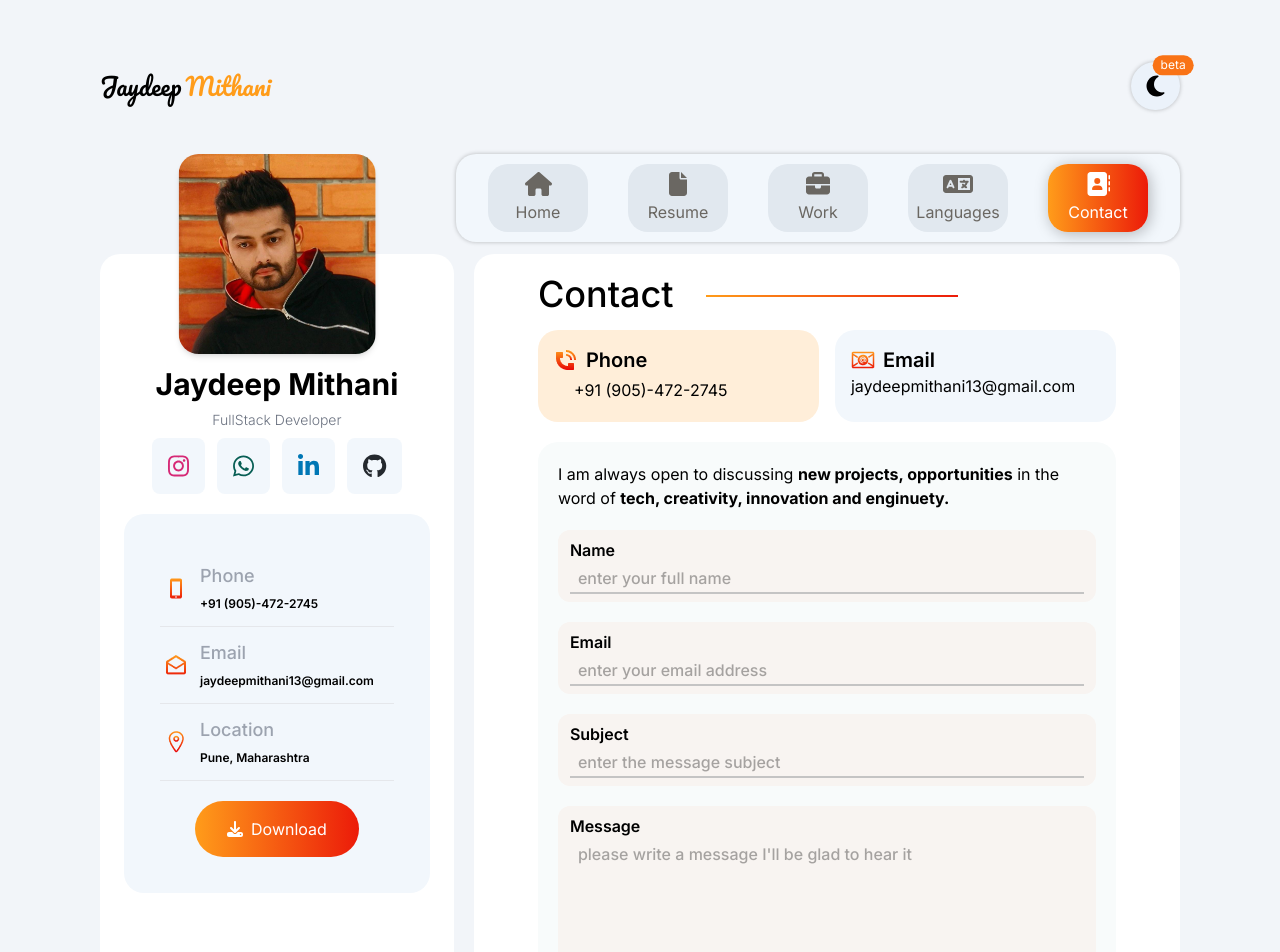
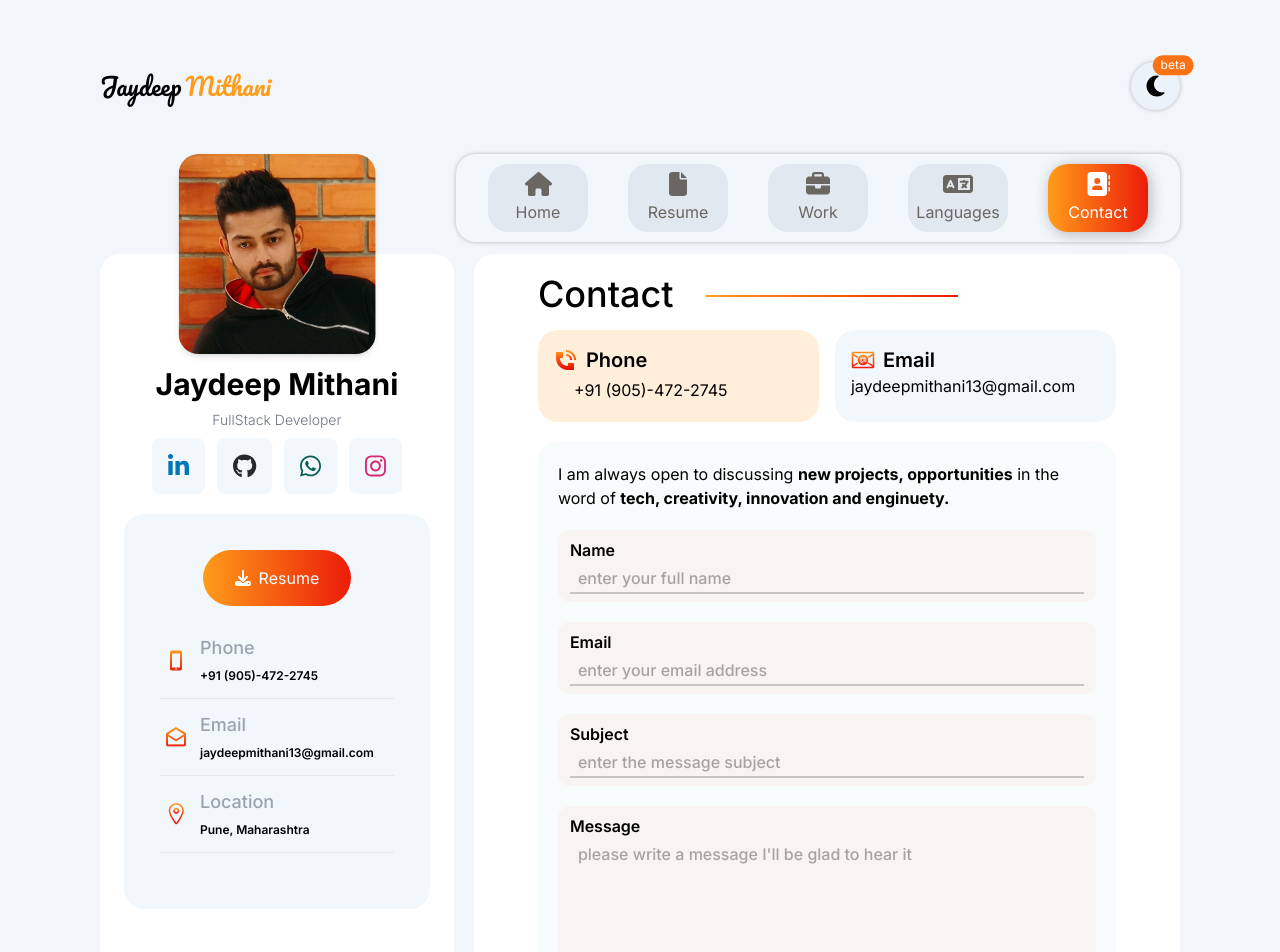
Before and after one commit to jaydeep-mithani/my-profile, a Next.js app: page /contact in a window 1280 px wide. Shown: the top 952 px of the page. Built offline with nearby package versions, Linux system fonts and the light colour scheme.

Commit message:
Error fix

```diff
--- a/src/Content/socialLinks.ts
+++ b/src/Content/socialLinks.ts
@@ -6,20 +6,6 @@ import {
 } from "@fortawesome/free-brands-svg-icons";
 
 export const socialLinks = [
-  {
-    icon: faInstagram,
-    id: "instagram",
-    url: "https://www.instagram.com/the_vertebrate/",
-    title: "Instagram",
-    color: "#d62976",
-  },
-  {
-    icon: faWhatsapp,
-    id: "whatsapp",
-    url: "https://api.whatsapp.com/send?phone=9054722745",
-    title: "WhatsApp",
-    color: "#075e54",
-  },
   {
     icon: faLinkedinIn,
     id: "linkedin",
@@ -34,4 +20,18 @@ export const socialLinks = [
     title: "GitHub",
     color: "#24292e",
   },
+  {
+    icon: faWhatsapp,
+    id: "whatsapp",
+    url: "https://api.whatsapp.com/send?phone=9054722745",
+    title: "WhatsApp",
+    color: "#075e54",
+  },
+  {
+    icon: faInstagram,
+    id: "instagram",
+    url: "https://www.instagram.com/the_vertebrate/",
+    title: "Instagram",
+    color: "#d62976",
+  },
 ];
--- a/src/app/languages/Lang/index.tsx
+++ b/src/app/languages/Lang/index.tsx
@@ -15,7 +15,8 @@ const LangCard = ({
 }) => {
   const progress = useRef(null);
   useEffect(() => {
-    progress.current.style.backgroundPosition = 100 - scale + "%";
+    const prog = progress.current as any;
+    prog.style.backgroundPosition = 100 - scale + "%";
   }, [progress]);
   return (
     <div
--- a/src/components/Dialogue/index.tsx
+++ b/src/components/Dialogue/index.tsx
@@ -11,16 +11,18 @@ const Dialogue = ({
   title: string;
   onClose: any;
 }) => {
-  const dialogueRef = useRef("");
+  const dialogueRef = useRef(null);
 
   useEffect(() => {
     setTimeout(() => {
-      dialogueRef.current.style.height = "300px";
+      const dialogue = dialogueRef.current as any;
+      dialogue.style.height = "300px";
     }, 200);
   }, [dialogueRef]);
 
   const handleDialogueClose = () => {
-    dialogueRef.current.style.height = "0";
+    const dialogue = dialogueRef.current as any;
+    dialogue.style.height = "0";
     setTimeout(() => {
       onClose();
     }, 700);
--- a/src/components/Overview/index.tsx
+++ b/src/components/Overview/index.tsx
@@ -31,6 +31,14 @@ const Overview = () => {
         </div>
       </div>
       <div className="p-4 md:p-9 bg-[#f2f7fc] rounded-[20px] w-full">
+        <a
+          href="./download/resume.pdf"
+          className={`px-8 py-4 rounded-full lg:max-w-fit flex items-center justify-center gap-2 text-white mx-auto mb-4 theme-gradient`}
+          download={"./download/resume.pdf"}
+        >
+          <FontAwesomeIcon icon={faDownload} className="block" />
+          <span className="block">Resume</span>
+        </a>
         <div className="pb-5">
           {info.map((i) => (
             <div
@@ -59,14 +67,6 @@ const Overview = () => {
             </div>
           ))}
         </div>
-        <a
-          href="./download/resume.pdf"
-          className={`px-8 py-4 rounded-full lg:max-w-fit flex items-center justify-center gap-2 text-white mx-auto theme-gradient`}
-          download={"./download/resume.pdf"}
-        >
-          <FontAwesomeIcon icon={faDownload} className="block" />
-          <span className="block">Download</span>
-        </a>
       </div>
     </aside>
   );
```
